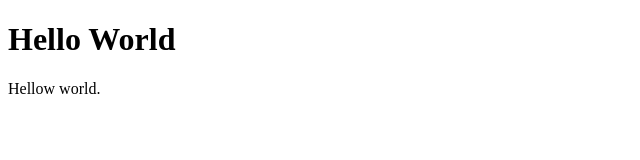
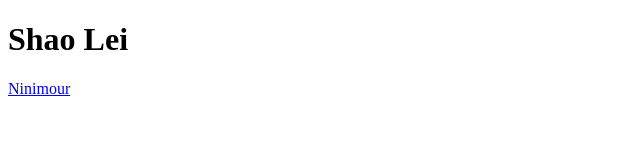
Before and after one commit to MissLJX/MissLJX.github.io, a plain HTML site: page index.html in a window 1280 px wide. Shown: the whole page, without its empty margins (0-640 px from the left). Drawn offline with Linux system fonts and the light colour scheme.

Commit message:
ninimour index

```diff
--- a/index.html
+++ b/index.html
@@ -1,7 +1,9 @@
 <!DOCTYPE html>
 <html>
 <body>
-<h1>Hello World</h1>
-<p>Hellow world.</p>
+<h1>Shao Lei</h1>
+<p>
+	<a href="/Ninimour/pages/index.html">Ninimour</a>
+</p>
 </body>
 </html>
```
